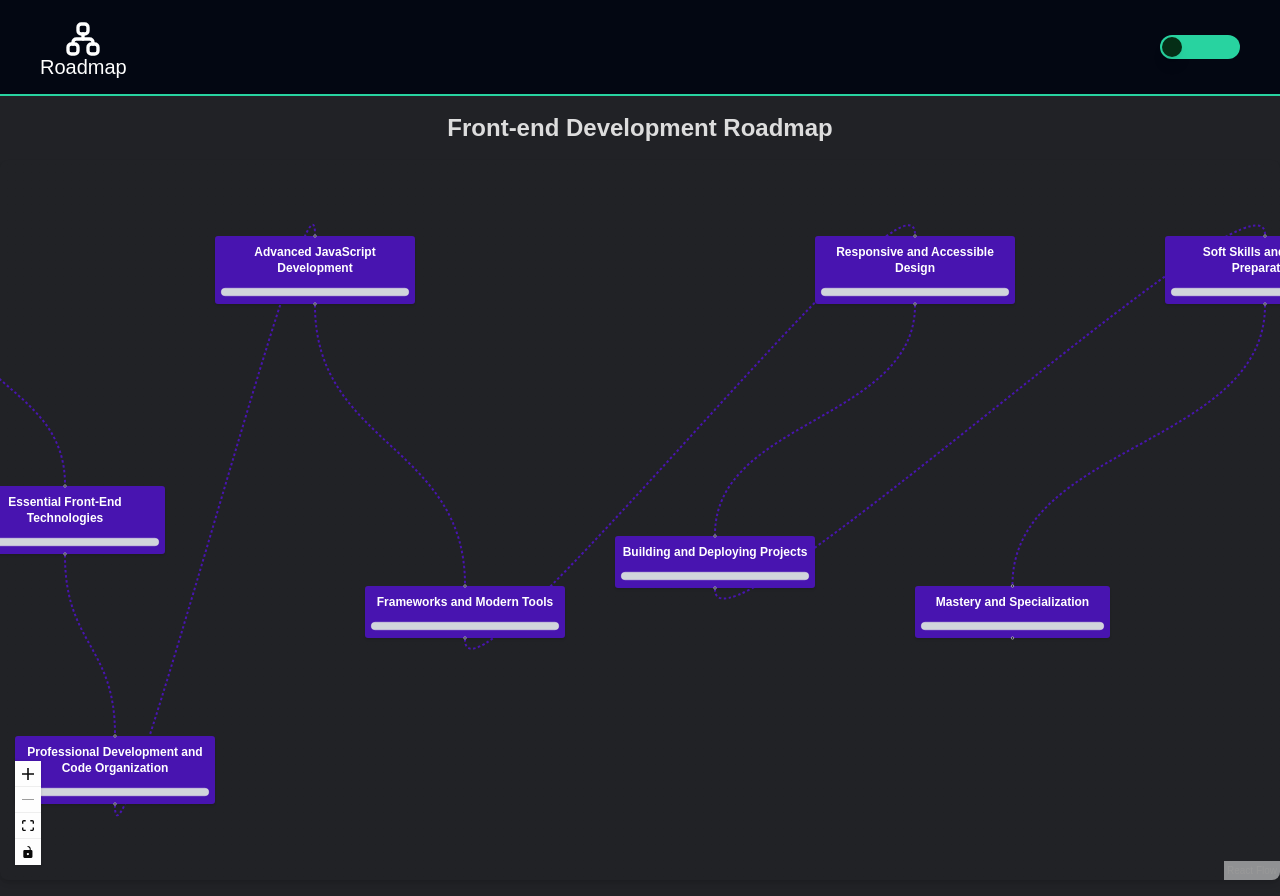
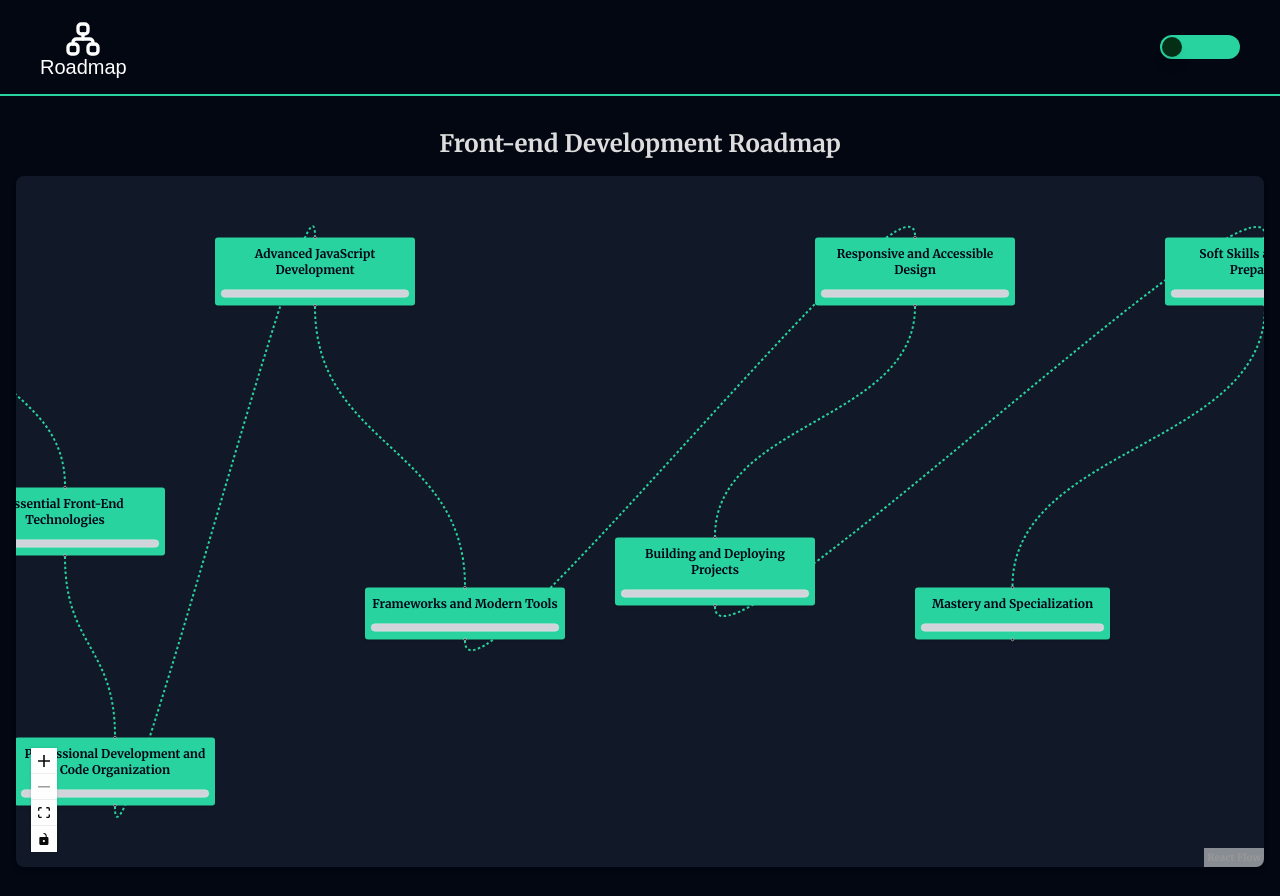
Before and after one commit to ProgramadoresSemPatria/ReactRangers-module-code-breakers, a Next.js app: page / in a window 1280 px wide. Built offline with nearby package versions, Linux system fonts and the light colour scheme.

Commit message:
feat: define colors to dark mode

```diff
--- a/src/components/Roadmap.tsx
+++ b/src/components/Roadmap.tsx
@@ -49,11 +49,11 @@ export default function RoadmapFlow() {
   };
 
   return (
-    <main className={"h-screen bg-[#212226] p-4" + merriweather.className}>
+    <main className={"h-screen bg-gray-950 p-4 " + merriweather.className}>
       <h1 className="text-2xl font-bold text-[#ddd] py-4 text-center">
         Front-end Development Roadmap
       </h1>
-      <section className="h-[90%] w-full shadow-md rounded-lg overflow-hidden bg-[#212226]">
+      <section className="h-[90%] w-full shadow-md rounded-lg overflow-hidden bg-gray-900">
         <ReactFlow
           nodes={nodes}
           edges={edges}
@@ -68,7 +68,7 @@ export default function RoadmapFlow() {
       </section>
 
       {activeNodeResources.length > 0 && (
-        <div className="mt-4 p-4 bg-gray-200 rounded-md">
+        <div className="mt-4 p-4  rounded-md">
           <h3 className="text-xl font-semibold mb-3">Active Node Resources</h3>
           <ul>
             {activeNodeResources.map((resource) => (
--- a/src/components/node-type/MainNode.tsx
+++ b/src/components/node-type/MainNode.tsx
@@ -19,9 +19,9 @@ export default function MainTopicNode({ data }: Readonly<MainTopicNodeProps>) {
           <NodeStyle title={data.title} subtopics={data.subtopics} />
         </div>
       </SheetTrigger>
-      <SheetContent className='lg:min-w-[800px] overflow-auto '>
+      <SheetContent className='lg:min-w-[800px] overflow-auto bg-gray-950 '>
         <SheetHeader>
-          <SheetTitle>{data.title}</SheetTitle>
+          <SheetTitle className="text-white">{data.title}</SheetTitle>
           {data.description && (
             <SheetDescription>
               {data.description}
@@ -31,7 +31,7 @@ export default function MainTopicNode({ data }: Readonly<MainTopicNodeProps>) {
 
         {data.subtopics && data.subtopics.length > 0 && (
           <div className="mt-6">
-            <h3 className="text-lg font-semibold mb-3">Subtopics</h3>
+            <h3 className="text-lg font-semibold mb-3 text-white">Subtopics</h3>
             <div className="space-y-4">
               {data.subtopics.map((subtopic) => (
                 <SubtopicItem key={subtopic.id} subtopic={subtopic} />
--- a/src/components/node-type/NodeStyle.tsx
+++ b/src/components/node-type/NodeStyle.tsx
@@ -30,7 +30,7 @@ export default function NodeStyle({ title, subtopics }: Readonly<NodeStyleProps>
     <>
       <Handle type="target" position={Position.Top} />
       <motion.div
-            className={`px-3 py-4 rounded-md shadow-md flex flex-col gap-6 text-2xl bg-indigo-650 text-white font-bold cursor-pointer`}
+            className={`px-3 py-4 rounded-md shadow-md flex flex-col gap-6 text-2xl bg-green-350 text-slate-950 font-bold cursor-pointer`}
             initial={{ opacity: 0, scale: 0.8 }}
             animate={{ opacity: 1, scale: 1 }}
             transition={{ duration: 0.5 }}
--- a/src/components/ui/progress.tsx
+++ b/src/components/ui/progress.tsx
@@ -18,7 +18,7 @@ const Progress = React.forwardRef<
     {...props}
   >
     <ProgressPrimitive.Indicator
-      className="h-full w-full flex-1 bg-green-350 transition-all"
+      className="h-full w-full flex-1 bg-indigo-950 transition-all"
       style={{ transform: `translateX(-${100 - (value ?? 0)}%)` }}
     />
   </ProgressPrimitive.Root>
--- a/src/components/ui/sheet.tsx
+++ b/src/components/ui/sheet.tsx
@@ -108,7 +108,7 @@ const SheetTitle = React.forwardRef<
 >(({ className, ...props }, ref) => (
   <SheetPrimitive.Title
     ref={ref}
-    className={cn("text-lg font-semibold text-foreground", className)}
+    className={cn("text-lg font-semibold text-foreground ", className)}
     {...props}
   />
 ))
@@ -120,7 +120,7 @@ const SheetDescription = React.forwardRef<
 >(({ className, ...props }, ref) => (
   <SheetPrimitive.Description
     ref={ref}
-    className={cn("text-sm text-muted-foreground", className)}
+    className={cn("text-sm text-muted-foreground ", className)}
     {...props}
   />
 ))
--- a/src/data/hooks/useMainEdger.tsx
+++ b/src/data/hooks/useMainEdger.tsx
@@ -26,7 +26,7 @@ export default function MainEdge({
       style={{
         ...style,
         strokeWidth: 4,
-        stroke: '#4814b0',
+        stroke: '#28d3a0',
       }}
     />
   );
```
